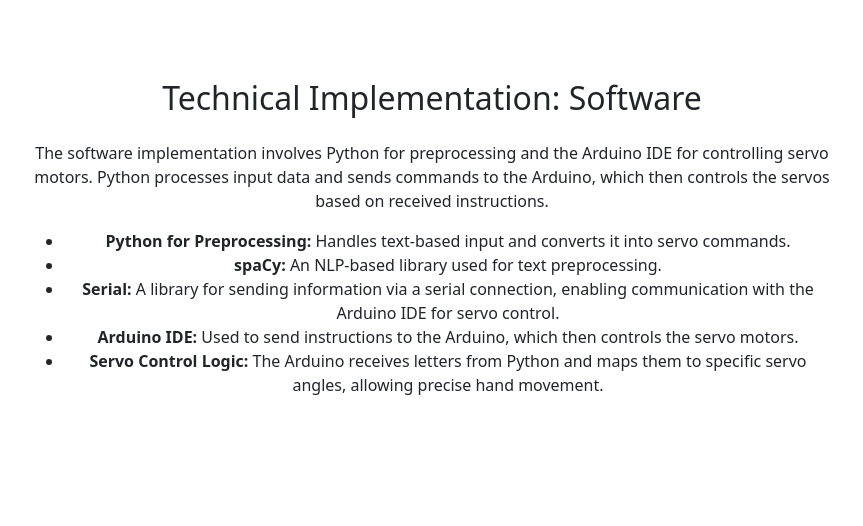
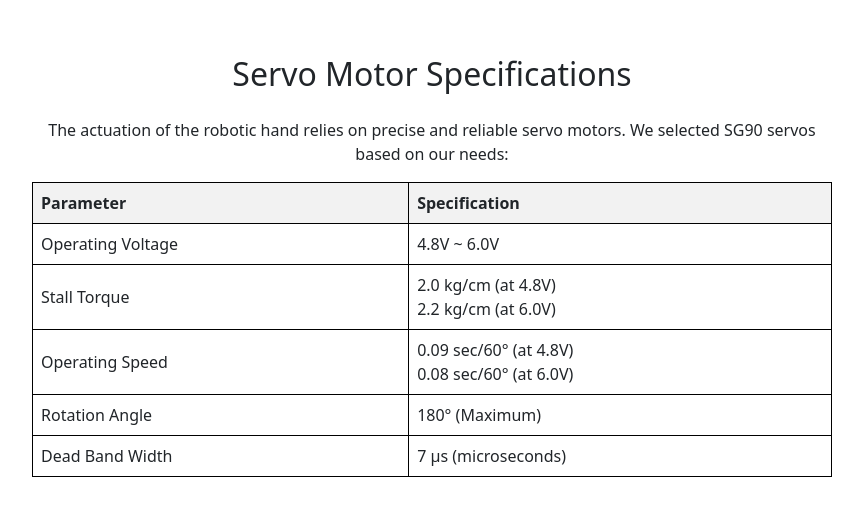
Before and after one commit to duckyies/ASL-Retranslation, a plain HTML site: page robotic_hand.html in a window 1280 px wide. Shown: the part 4154-4680 px from the top of the page, without its empty margins (208-1071 px from the left). Drawn offline with nearby package versions, Linux system fonts and the light colour scheme.

Commit message:
update arduino code

```diff
--- a/robotic_hand.html
+++ b/robotic_hand.html
@@ -117,6 +117,52 @@
         </div>
     </section>
 
+    <section id="slide11" class="presentation-slide">
+        <div class="presentation-slide" id="slide-servo-specs">
+            <div class="presentation-content">
+                <h2>Servo Motor Specifications</h2>
+                <p>The actuation of the robotic hand relies on precise and reliable servo motors. We selected SG90 servos based on our needs:</p>
+
+                <table>
+                    <thead>
+                        <tr>
+                            <th>Parameter</th>
+                            <th>Specification</th>
+                        </tr>
+                    </thead>
+                    <tbody>
+                        <tr>
+                            <td>Operating Voltage</td>
+                            <td>4.8V ~ 6.0V</td>
+                        </tr>
+                        <tr>
+                            <td>Stall Torque</td>
+                            <td>
+                                2.0 kg/cm (at 4.8V)<br>
+                                2.2 kg/cm (at 6.0V)
+                            </td>
+                        </tr>
+                        <tr>
+                            <td>Operating Speed</td>
+                            <td>
+                                0.09 sec/60° (at 4.8V)<br>
+                                0.08 sec/60° (at 6.0V)
+                            </td>
+                        </tr>
+                        <tr>
+                            <td>Rotation Angle</td>
+                            <td>180° (Maximum)</td>
+                        </tr>
+                        <tr>
+                            <td>Dead Band Width</td>
+                            <td>7 µs (microseconds)</td>
+                        </tr>
+                    </tbody>
+                </table>
+            </div>
+        </div>
+    </section>
+
     <section id="slide6" class="presentation-slide">
         <div class="presentation-content">
             <h2>Technical Implementation: Software</h2>
@@ -136,7 +182,7 @@
             <h2>Technical Implementation: Speech-to-Text (via Gemini)</h2>
             <p>This component focuses on converting spoken language into text using browser technologies and Google's Gemini API. This transcribed text then serves as the input for the ASL translation/animation stage.</p>
             <ul>
-                <li><strong>Web Audio API: </strong> uSED directly within the browser (using JavaScript) to request microphone access and record audio from the user. Captures audio in a suitable format.</li>
+                <li><strong>Web Audio API: </strong> Used directly within the browser (using JavaScript) to request microphone access and record audio from the user. Captures audio in a suitable format.</li>
                 <li><strong>JavaScript: </strong> Manages the recorded audio data as a `Blob` object. Controls the entire process, making asynchronous network requests (`fetch`) to external APIs.</li>
                 <li><strong>Google Gemini API:</strong> Once uploaded, the audio file's URI is sent to the Gemini `generateContent` API endpoint. A system instruction prompts the model to perform only voice-to-text transcription, returning the spoken words as plain text.</li>
                 <li><strong>DOM Manipulation & Integration:</strong> JavaScript updates the user interface to show recording status, provides audio playback controls, displays the final transcription, automatically populates the text input field and triggers the form submission.</li>
```
Also changed, not shown: css/translator_styles.css (+3 -18 lines), 1 other file.
